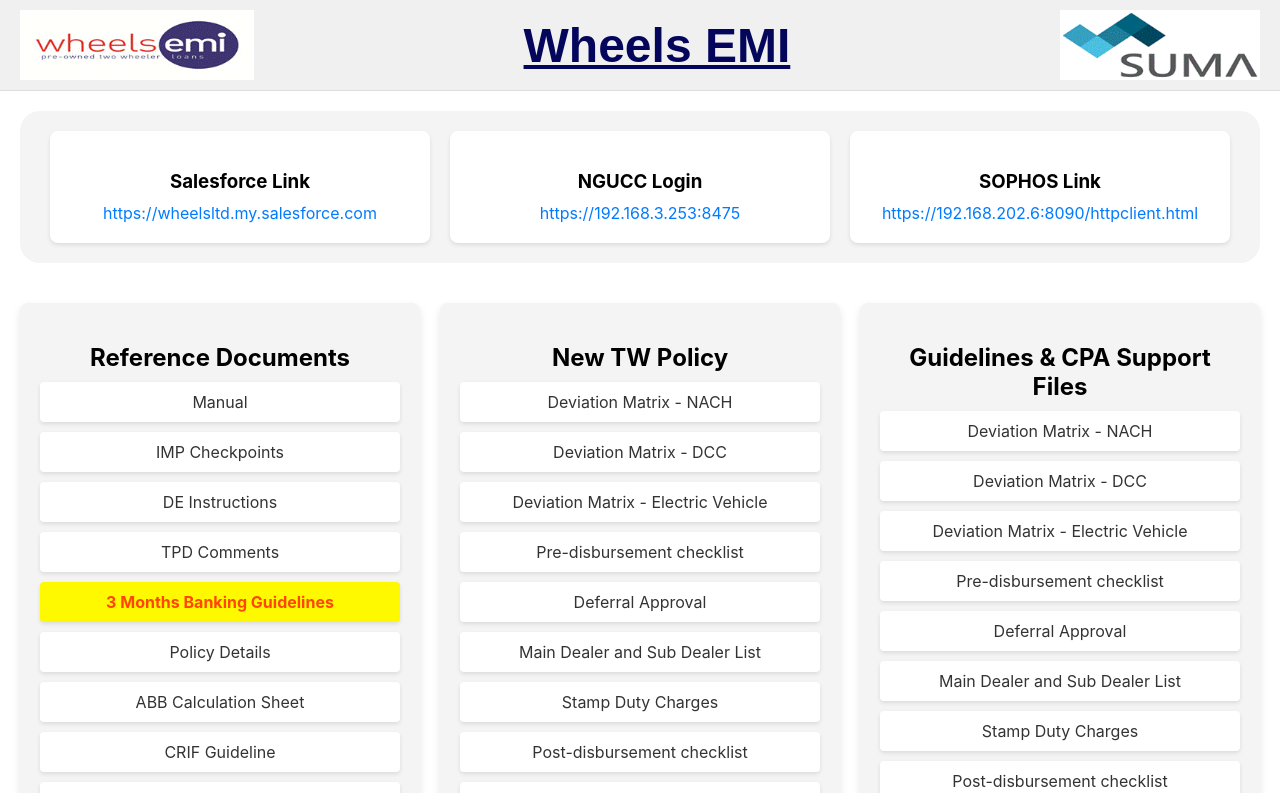
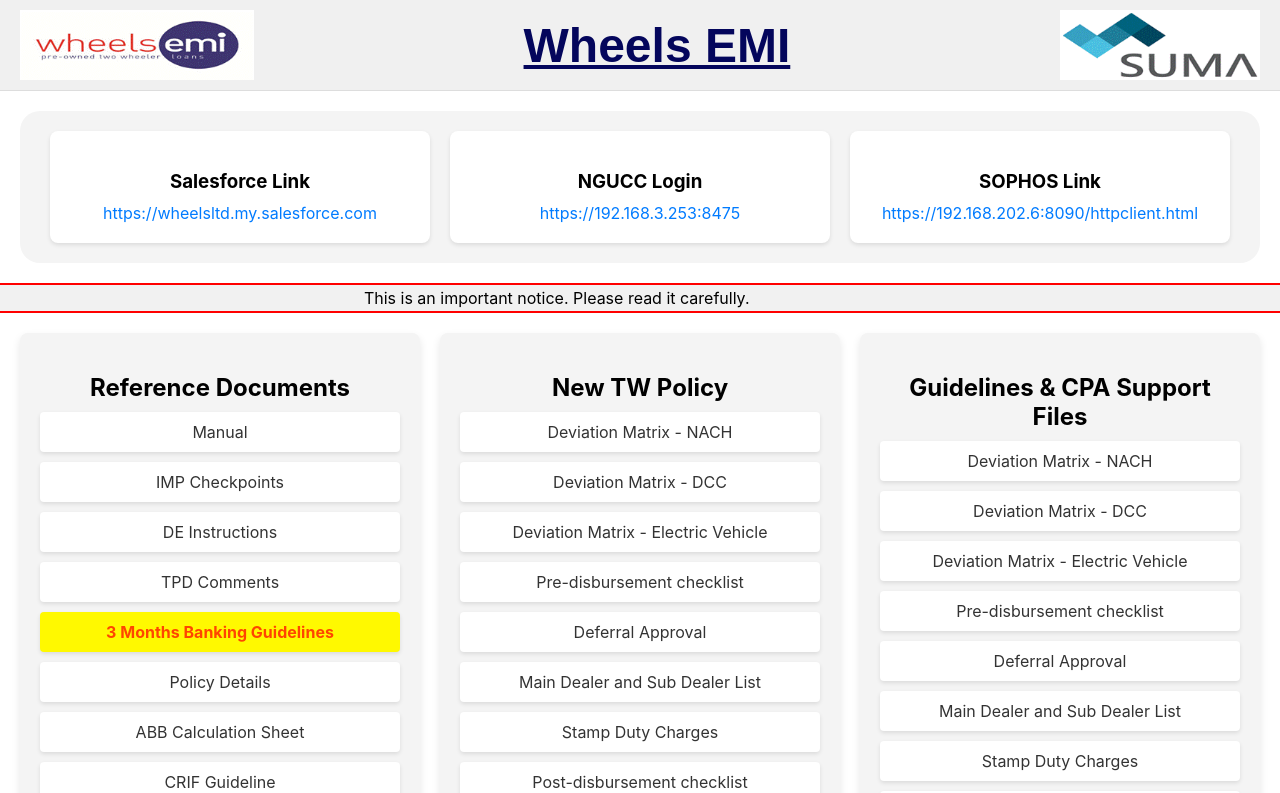
Before and after one commit to shrishailbagale/wheelsemi-dashboard, a React (Create React App) app: page / in a window 1280 px wide. Shown: the top 793 px of the page. Built offline with nearby package versions, Linux system fonts and the light colour scheme.

Commit message:
added Notice.js

```diff
--- a/src/App.js
+++ b/src/App.js
@@ -4,12 +4,14 @@
 import './App.css';
 import Footer from './components/Footer';
 import ProductionLinks from './components/ProductionLinks';
+import Notice from './components/Notice';
 
 const App = () => {
   return (
     <div className="App">
       <TopNavbar />
       <ProductionLinks/>
+      <Notice text="This is an important notice. Please read it carefully." />
       <MainContent />
       <Footer/>
     </div>
--- /dev/null
+++ b/src/components/Notice.css
@@ -0,0 +1,28 @@
+/* Notice.css */
+.notice-container {
+    width: 100%;
+    overflow: hidden;
+    background-color: #f1f1f1;
+    padding: 3px 0;
+    border-top: 2px solid #ff0000;
+    border-bottom: 2px solid #ff0000;
+  }
+
+  .marquee {
+    display: inline-block;
+    white-space: nowrap;
+    animation: scroll 10s linear infinite;
+  }
+
+  .marquee span {
+    display: inline-block;
+  }
+
+  @keyframes scroll {
+    from {
+      transform: translateX(100%);
+    }
+    to {
+      transform: translateX(-100%);
+    }
+  }
--- /dev/null
+++ b/src/components/Notice.js
@@ -0,0 +1,15 @@
+// Notice.js
+import React from 'react';
+import './Notice.css';
+
+const Notice = ({ text }) => {
+  return (
+    <div className="notice-container">
+      <div className="marquee">
+        <span>{text}</span>
+      </div>
+    </div>
+  );
+};
+
+export default Notice;
```
